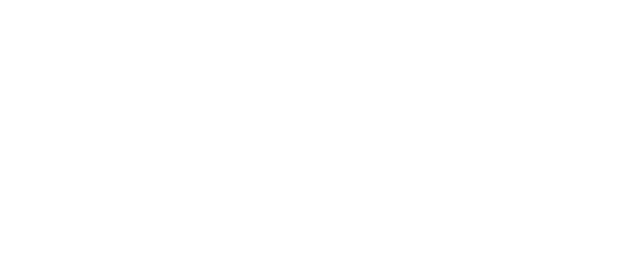
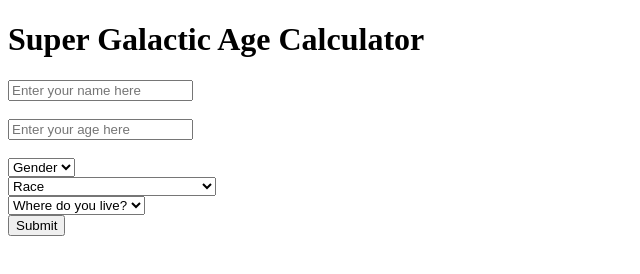
Before and after one commit to zbl14/super-galactic-age-calculator, a website: page src/index.html in a window 1280 px wide. Shown: the whole page, without its empty margins (0-640 px from the left). Drawn offline with Linux system fonts and the light colour scheme.

Commit message:
create form for collecting user's name, age, race, gender and residence

```diff
--- a/src/index.html
+++ b/src/index.html
@@ -1,9 +1,50 @@
 <!DOCTYPE html>
 <html lang="en">
 <head>
-  <title>Document</title>
+  <title>Super Galactic Age Calculator</title>
 </head>
-<body>
-
+<body class="container">
+  <div class="jumbotron" >
+    <h1>Super Galactic Age Calculator</h1>
+  </div>
+  <div>
+    <form id="inputtedName">
+      <div class="form-group">
+        <input id="inputtedName" class="form-control" type="text" placeholder="Enter your name here">
+      </div>
+      <br>
+      <div class="form-group">
+        <input id="inputtedAge" class="form-control" type="text" placeholder="Enter your age here">
+      </div>
+      <br>
+      <select class="form-control" id="inputtedGendar">
+        <option selected hidden>Gender</option>
+        <option>Male</option>
+        <option>Female</option>
+        </optgroup>
+      </select>
+      <br>
+      <select class="form-control" id="inputtedRace">
+        <option selected hidden>Race</option>
+        <option>Asian</option>
+        <option>Hispanic</option>
+        <option>Non-Hispanic White</option>
+        <option>Non-Hispanic African American</option>
+        </optgroup>
+      </select>
+      <br>
+      <select class="form-control" id="inputtedCountry">
+        <option selected hidden>Where do you live?</option>
+        <option>USA</option>
+        <option>ROW</option>
+        </optgroup>
+      </select>
+      <br>
+      <button type="submit" class="btn btn-primary">Submit</button>
+    </form>
+  </div>
+  <div id="conclusion">
+    <ul id="result"></ul>
+  </div>
 </body>
 </html>
```
Also changed, not shown: src/index.js (+14 -0 lines).
